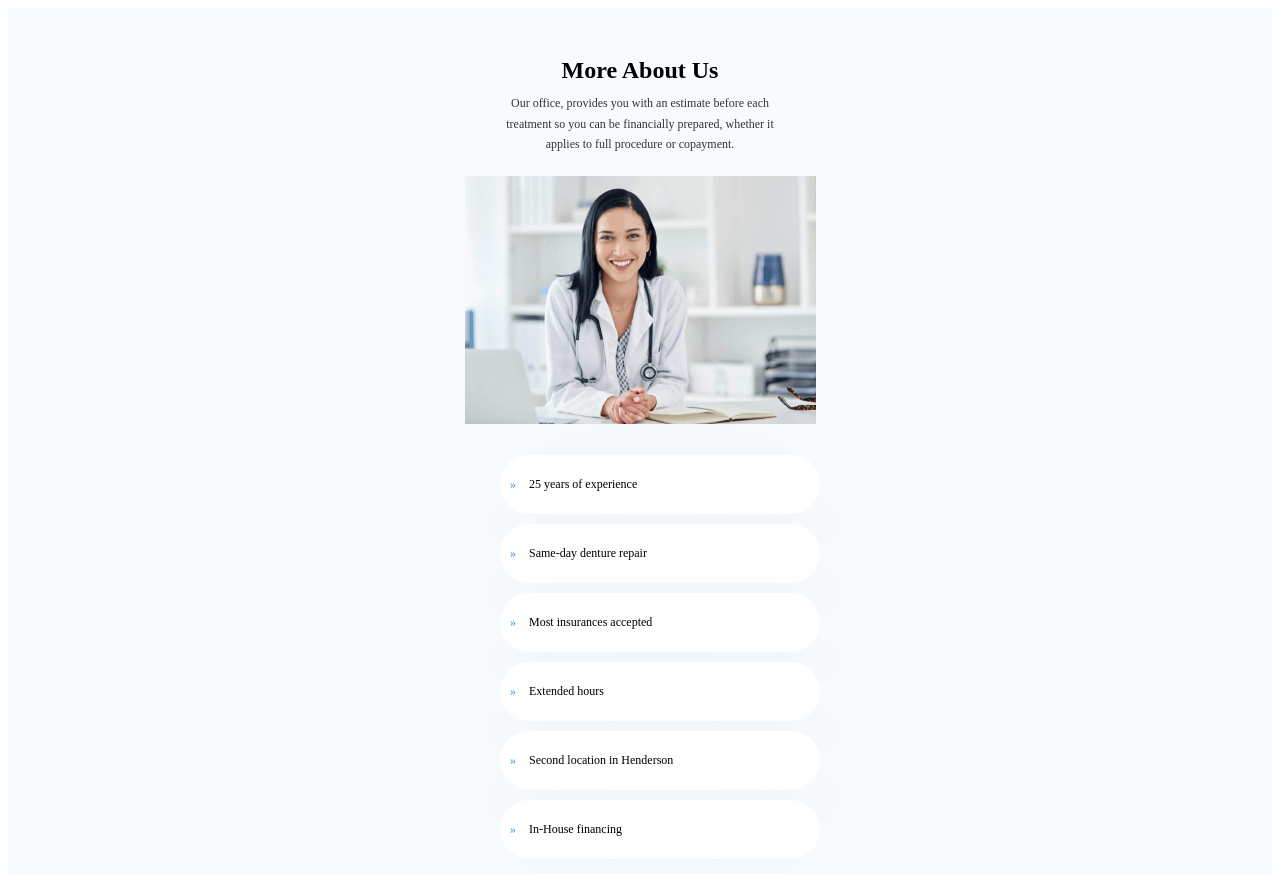
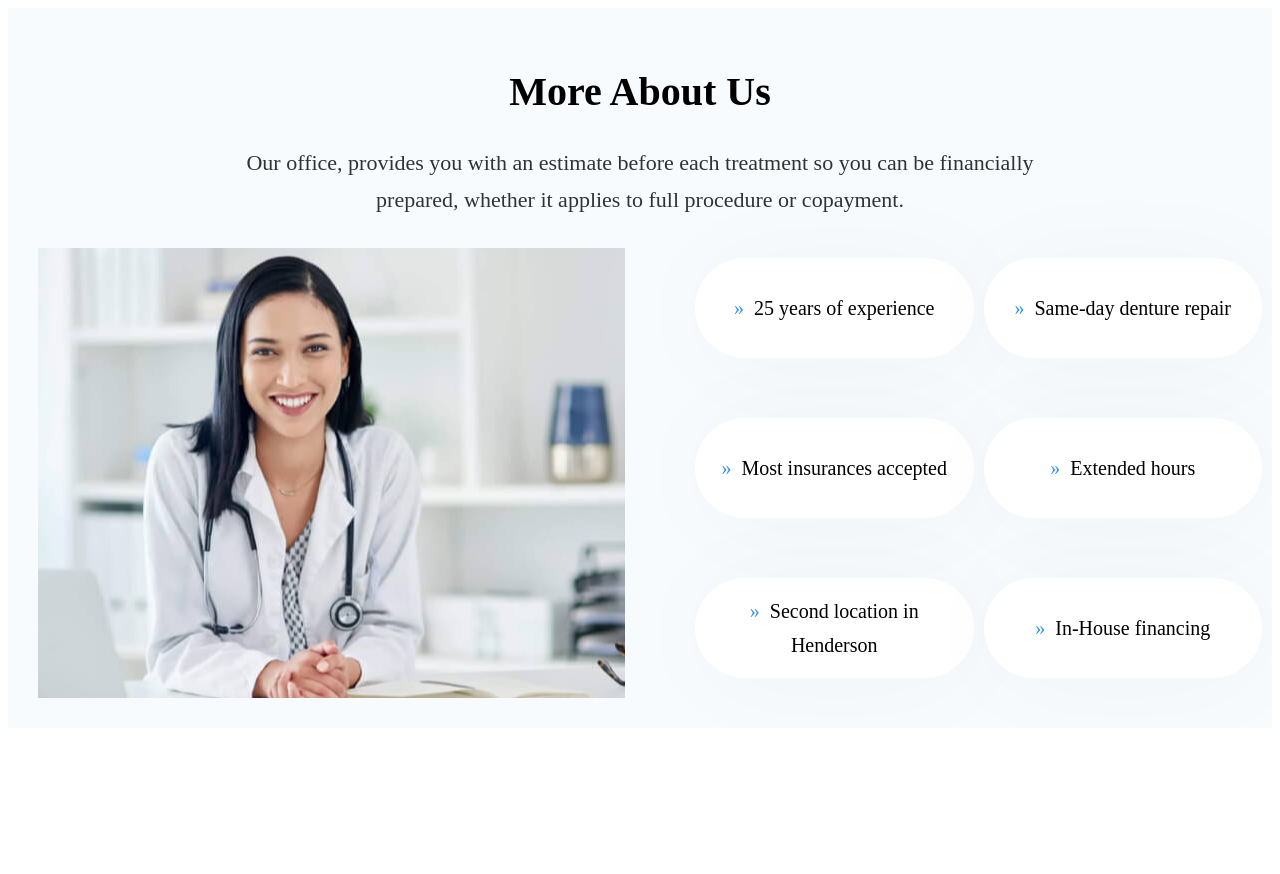
Before and after one commit to idenispankov/lake_mead_dental_next_js, a Next.js app: page / in a window 1280 px wide. Shown: the top 874 px of the page. After the commit the page ends 800 px from the top, so only its background shows below. Built offline with nearby package versions, Linux system fonts and the light colour scheme.

Commit message:
more about us completed - fully responsive

```diff
--- a/components/MoreAboutUs/MoreAboutUs.js
+++ b/components/MoreAboutUs/MoreAboutUs.js
@@ -4,17 +4,15 @@ export default function MoreAboutUs() {
   return (
     <section className={styles.section}>
       <div className={styles.section__container}>
+        <h2 className={styles.section__heading}>More About Us</h2>
+        <p className={styles.section__text}>
+          Our office, provides you with an estimate before each treatment so you
+          can be financially prepared, whether it applies to full procedure or
+          copayment.
+        </p>
         <div className={styles.image_text__container}>
-          <h2 className={styles.image_text__container_heading}>
-            More About Us
-          </h2>
-          <p className={styles.image_text__container_text}>
-            Our office, provides you with an estimate before each treatment so
-            you can be financially prepared, whether it applies to full
-            procedure or copayment.
-          </p>
           <div className={styles.section__image}></div>
-        </div>
+
           <ul className={styles.section__list}>
             <li className={styles.section__list_item}>
               <p className={styles.section__list_item_text}>
@@ -66,6 +64,7 @@ export default function MoreAboutUs() {
             </li>
           </ul>
         </div>
+      </div>
     </section>
   );
 }
--- a/components/MoreAboutUs/MoreAboutUs.module.css
+++ b/components/MoreAboutUs/MoreAboutUs.module.css
@@ -6,14 +6,14 @@
   overflow: hidden;
 }
 
-.image_text__container_heading {
+.section__heading {
   font-size: 24px;
   line-height: 106.5%;
   margin-bottom: 10px;
   text-align: center;
 }
 
-.image_text__container_text {
+.section__text {
   font-size: 12px;
   line-height: 170%;
   text-align: center;
@@ -56,3 +56,101 @@
   color: #3393f0;
   margin-right: 10px;
 }
+
+@media screen and (min-width: 768px) {
+  .section__image {
+    background: url('../../public/images/doctor_ellen_tablet.png') no-repeat
+      center;
+    min-width: 100%;
+    min-height: 450px;
+    margin: 0 auto;
+    margin-bottom: 0;
+  }
+  .image_text__container_text {
+    margin-bottom: 0;
+  }
+  .section__list {
+    display: grid;
+    grid-template-columns: repeat(3, 1fr);
+    gap: 10px;
+    max-width: 700px;
+    margin: 0 auto;
+  }
+  .section__list_item {
+    min-width: 230px;
+    padding: 12px;
+  }
+  .image_text__container_heading {
+    font-size: 30px;
+  }
+
+  .image_text__container_text {
+    font-size: 16px;
+    min-width: 700px;
+  }
+  .section__list_item_text {
+    font-size: 14px;
+    text-align: start;
+  }
+
+  .section__list_item_text_span {
+    color: #3393f0;
+    margin-right: 5px;
+  }
+}
+
+@media screen and (min-width: 1024px) {
+  .section__image {
+    background: url('../../public/images/doctor_ellen_desktop.jpg') no-repeat
+      center;
+    min-width: 100%;
+    min-height: 450px;
+    margin: 0 auto;
+    margin-bottom: 0;
+  }
+  .image_text__container {
+    display: grid;
+    grid-template-columns: repeat(2, 1fr);
+    gap: 30px;
+  }
+  .section__image {
+    display: block;
+  }
+  .section__list {
+    max-width: 100%;
+    grid-template-columns: repeat(2, 1fr);
+    gap: 30px;
+    align-items: center;
+    margin: 0;
+  }
+  .section__list_item {
+    min-width: 100%;
+    padding: 12px;
+    padding: 0;
+    display: flex;
+    align-items: center;
+    justify-content: center;
+    padding: 10px;
+    height: 80px;
+  }
+  .section__heading {
+    font-size: 40px;
+    margin-bottom: 30px;
+  }
+  .section__text {
+    font-size: 22px;
+    min-width: 800px;
+    margin-bottom: 30px;
+  }
+  .section__list_item_text {
+    font-size: 20px;
+    text-align: start;
+    text-align: center;
+    line-height: 170%;
+  }
+
+  .section__list_item_text_span {
+    color: #3393f0;
+    margin-right: 5px;
+  }
+}
```
Lines whose indentation alone changed are shown as unchanged.
